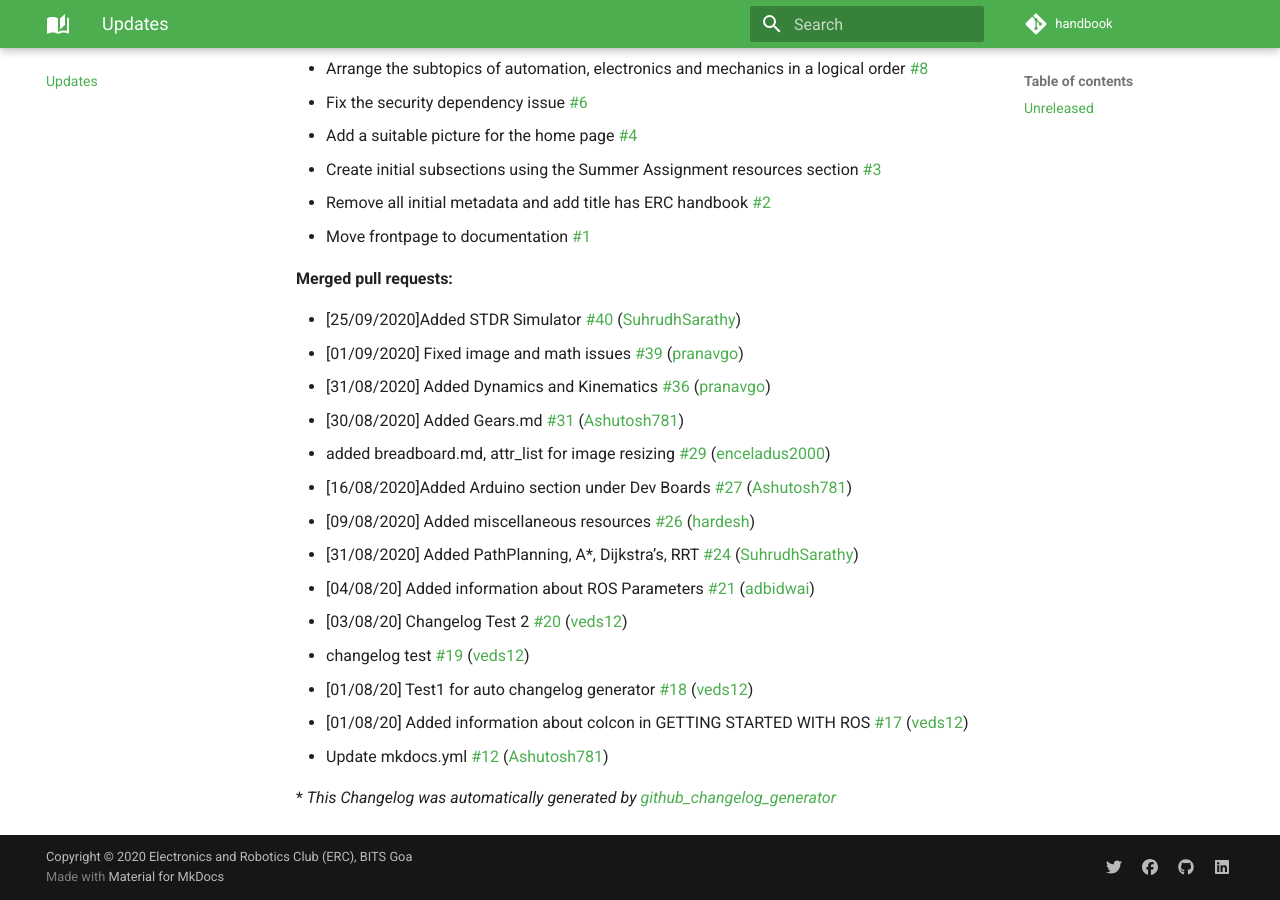
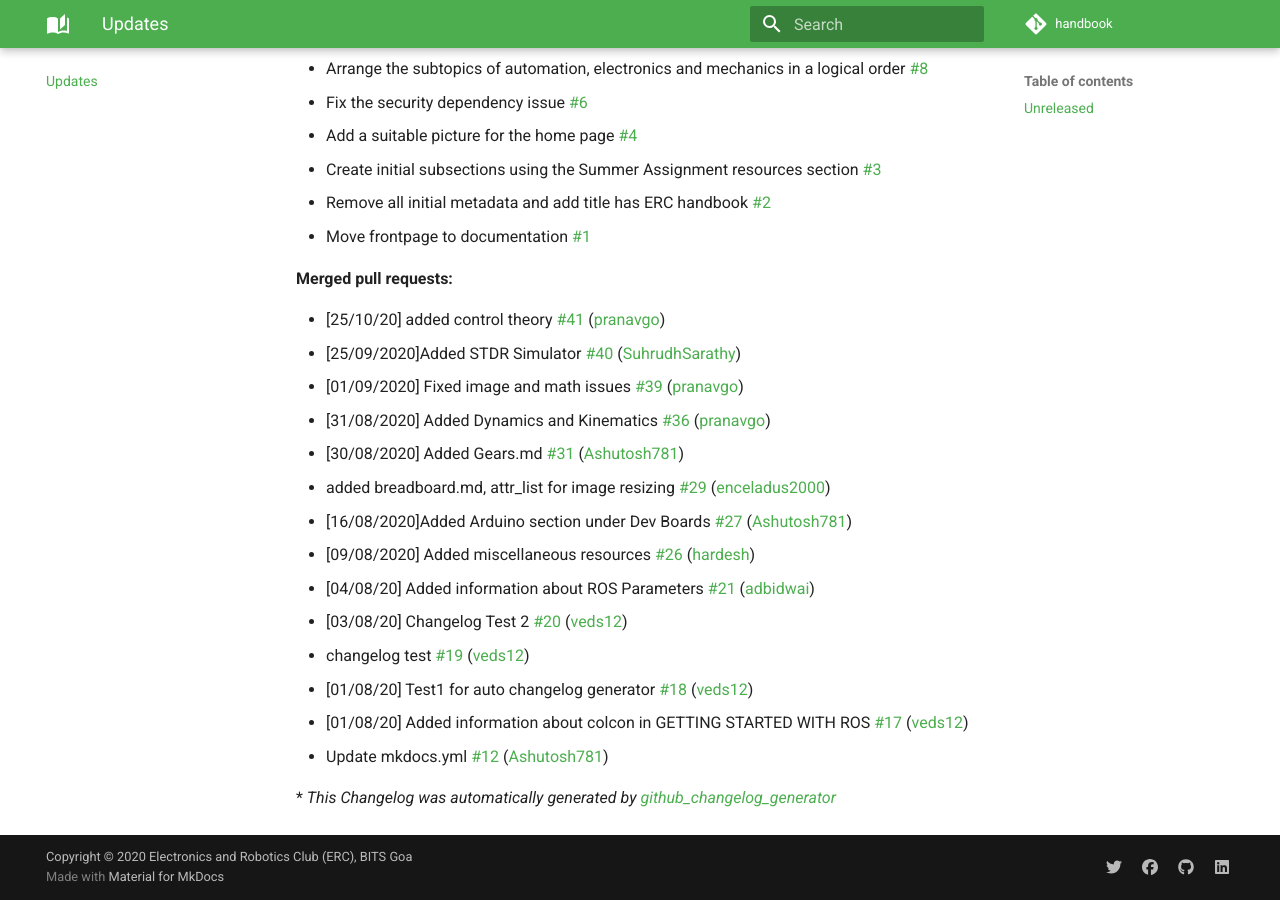
Before and after one commit to ERC-BPGC/handbook, an MkDocs documentation site: the page built from docs/CHANGELOG.md, in a window 1280 px wide and 900 px high, scrolled down 573 px. Built offline with MkDocs 1.6.1 and Material for MkDocs 9.7.7, drawn with Linux system fonts in a browser that asks for light colours; comment, search, counter and statistics services are not loaded.

Commit message:
Updated CHANGELOG.md

```diff
--- a/docs/CHANGELOG.md
+++ b/docs/CHANGELOG.md
@@ -26,6 +26,7 @@
 
 **Merged pull requests:**
 
+- \[25/10/20\] added control theory [\#41](https://github.com/ERC-BPGC/handbook/pull/41) ([pranavgo](https://github.com/pranavgo))
 - \[25/09/2020\]Added STDR Simulator [\#40](https://github.com/ERC-BPGC/handbook/pull/40) ([SuhrudhSarathy](https://github.com/SuhrudhSarathy))
 - \[01/09/2020\] Fixed image and math issues [\#39](https://github.com/ERC-BPGC/handbook/pull/39) ([pranavgo](https://github.com/pranavgo))
 - \[31/08/2020\] Added Dynamics and Kinematics [\#36](https://github.com/ERC-BPGC/handbook/pull/36) ([pranavgo](https://github.com/pranavgo))
@@ -33,7 +34,6 @@
 - added breadboard.md, attr\_list for image resizing [\#29](https://github.com/ERC-BPGC/handbook/pull/29) ([enceladus2000](https://github.com/enceladus2000))
 - \[16/08/2020\]Added Arduino section under Dev Boards [\#27](https://github.com/ERC-BPGC/handbook/pull/27) ([Ashutosh781](https://github.com/Ashutosh781))
 - \[09/08/2020\] Added miscellaneous resources [\#26](https://github.com/ERC-BPGC/handbook/pull/26) ([hardesh](https://github.com/hardesh))
-- \[31/08/2020\] Added PathPlanning, A\*, Dijkstra's, RRT [\#24](https://github.com/ERC-BPGC/handbook/pull/24) ([SuhrudhSarathy](https://github.com/SuhrudhSarathy))
 - \[04/08/20\] Added information about ROS Parameters [\#21](https://github.com/ERC-BPGC/handbook/pull/21) ([adbidwai](https://github.com/adbidwai))
 - \[03/08/20\] Changelog Test 2 [\#20](https://github.com/ERC-BPGC/handbook/pull/20) ([veds12](https://github.com/veds12))
 - changelog test [\#19](https://github.com/ERC-BPGC/handbook/pull/19) ([veds12](https://github.com/veds12))
```
